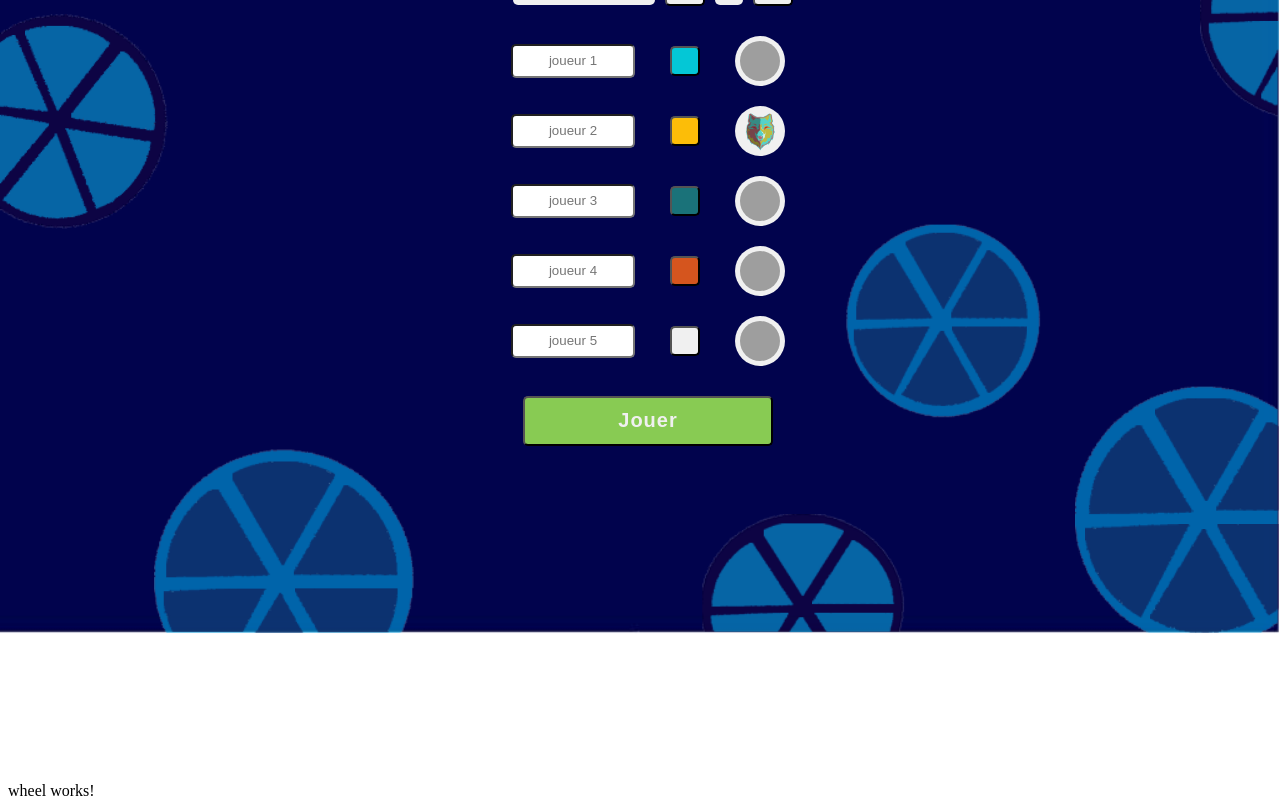
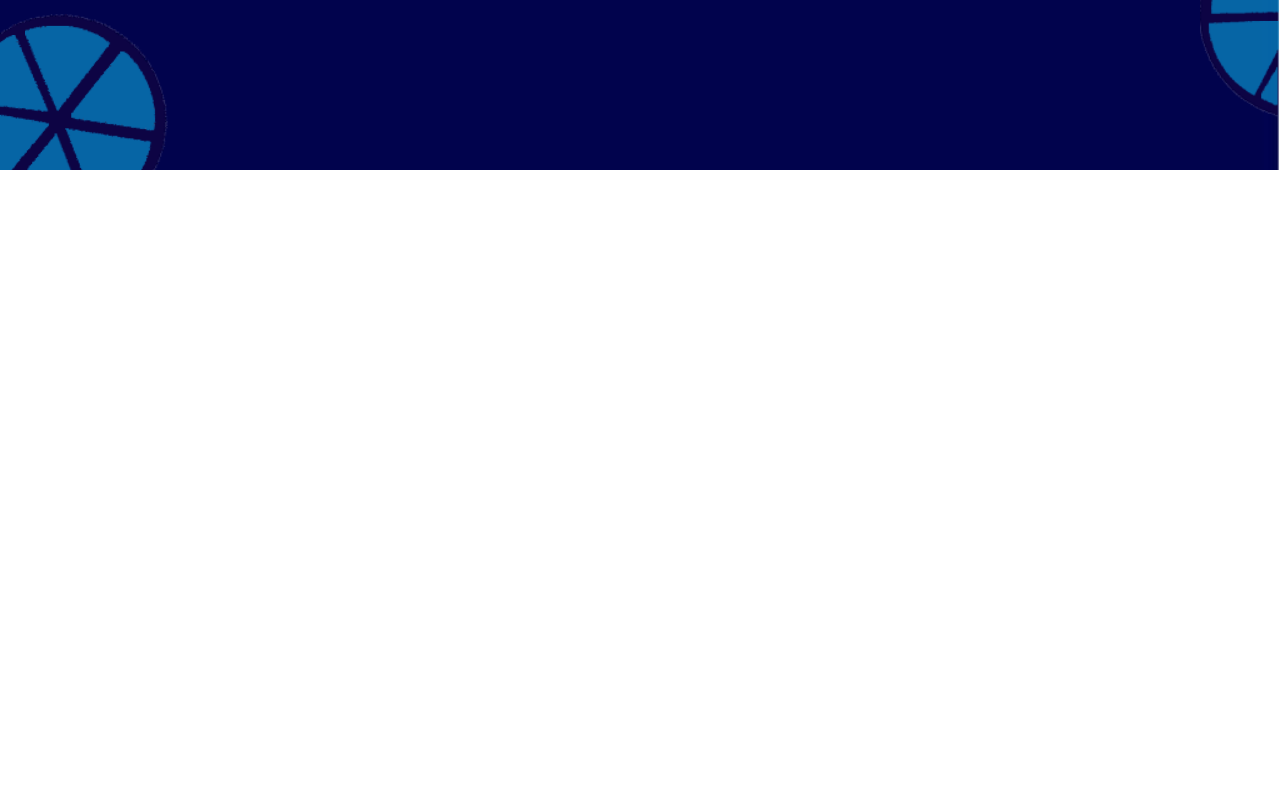
Before and after one commit to rickaed/rickTwisterBrain, an Angular app: page / in a window 1280 px wide. Shown: the part 646-1446 px from the top of the page. After the commit the page ends 816 px from the top, so only its background shows below. Built offline with nearby package versions, Linux system fonts and the light colour scheme; grey boxes are pictures that could not be loaded.

Commit message:
update htmlCss

```diff
--- a/src/app/app.component.html
+++ b/src/app/app.component.html
@@ -2,7 +2,5 @@
 <!-- <app-parameter></app-parameter>
 <app-game></app-game>
 <app-final></app-final>
-<app-player></app-player> -->
-
 <app-player></app-player>
-<app-wheel></app-wheel>
+<app-wheel></app-wheel>-->
```
Also changed, not shown: src/app/home/src/assets/logo.svg (deleted).
